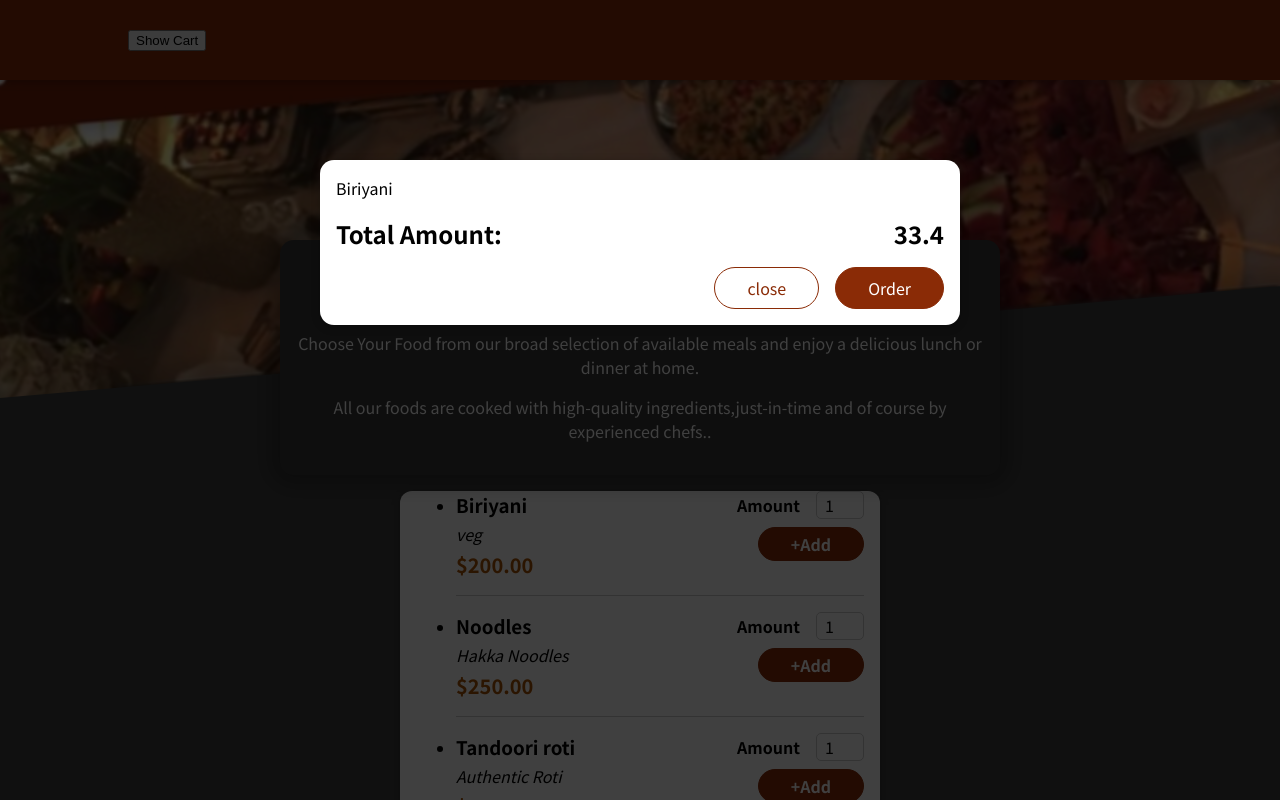
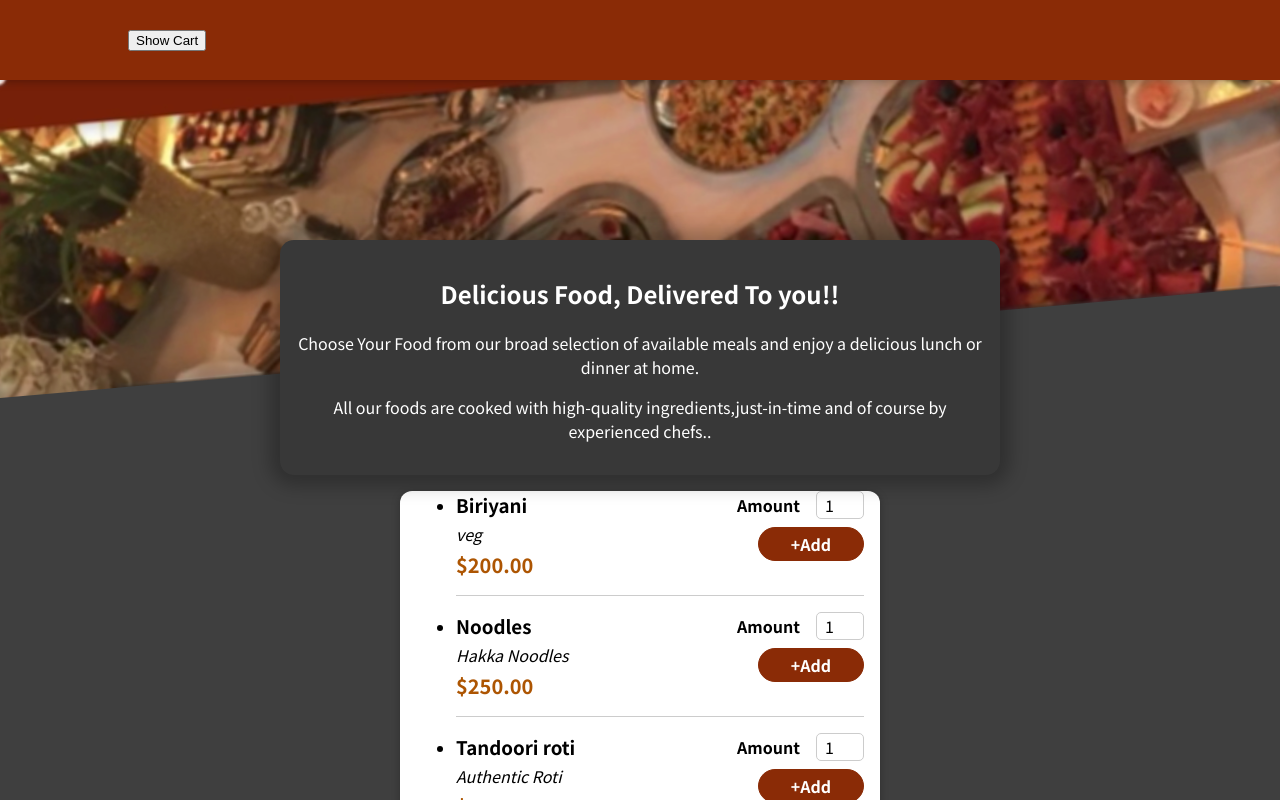
Before and after one commit to reshmalb/OrderFoodApp, a React (Create React App) app: page / in a window 1280 px wide. Shown: the top 800 px of the page. Built offline with nearby package versions, Linux system fonts and the light colour scheme.

Commit message:
Cart management added

```diff
--- a/src/App.js
+++ b/src/App.js
@@ -1,13 +1,23 @@
-import React,{Fragment} from "react";
+import React,{Fragment,useState} from "react";
 import Cart from "./Components/Cart/Cart";
 import Header from "./Components/Layout/Header";
 import Meals from "./Components/Meals/Meals";
 
 function App() {
+  const [cartIsshown,seCartIsShown]=useState(false);
+
+  const showCartHandler=()=>{
+    seCartIsShown(true);
+  }
+  const hideCartHandler=()=>{
+    seCartIsShown(false);
+  }
+
   return (
     <Fragment>
-      <Cart></Cart>
-      <Header/>
+     { cartIsshown && <Cart onClose={hideCartHandler} /> }
+      <Header onShowCart={showCartHandler}/>
+
       <main>
           <Meals/>
       </main>
--- a/src/Components/Cart/Cart.js
+++ b/src/Components/Cart/Cart.js
@@ -12,7 +12,7 @@
  }].map((item)=><li>{item.name}</li>)}</ul>
 
 return(
-    <Modal>
+    <Modal onClose={props.onClose}>
   <div className={classes['cart-items']}>
         {cartItems}
         <div className={classes.total}>
@@ -20,7 +20,7 @@
             <span>33.4</span>
         </div>
         <div className={classes.actions}>
-            <button className={classes['button--alt']}>
+            <button className={classes['button--alt']} onClick={props.onClose}>
                 close
             </button>
             <button className={classes.button}>
--- a/src/Components/Input/Input.js
+++ b/src/Components/Input/Input.js
@@ -4,7 +4,7 @@
 const Input=props=>{
     return(
             <div className={classes.input}>
-                <label htmlfor={props.input.id}>{props.label}</label>
+                <label htmlFor={props.input.id}>{props.label}</label>
                 <input {...props.input}></input>
             </div>
     )
--- a/src/Components/Layout/Header.js
+++ b/src/Components/Layout/Header.js
@@ -7,7 +7,7 @@
     <Fragment>
         <header className={classes.header}>
 
-           <button>Show Cart</button>
+           <button onClick={props.onShowCart}>Show Cart</button>
         </header>
             <div className={classes['main-image']}>
                 <img src={mealsImage} alt="delicious food"></img>
--- a/src/Components/UI/Modal.js
+++ b/src/Components/UI/Modal.js
@@ -11,7 +11,7 @@
 }
 
 const Backdrop=props=>{
-    return <div className={classes.backdrop}>
+    return <div className={classes.backdrop} onClick={props.onClose}>
 
     </div>
 }
@@ -21,7 +21,7 @@
 const Modal=props=>{
 
     return <Fragment>
-          {ReactDOM.createPortal(<Backdrop/>,
+          {ReactDOM.createPortal(<Backdrop onClose={props.onClose}/>,
           portalElement)}
           {ReactDOM.createPortal(<ModalOverlays>{props.children}
           </ModalOverlays>,portalElement)}
```
